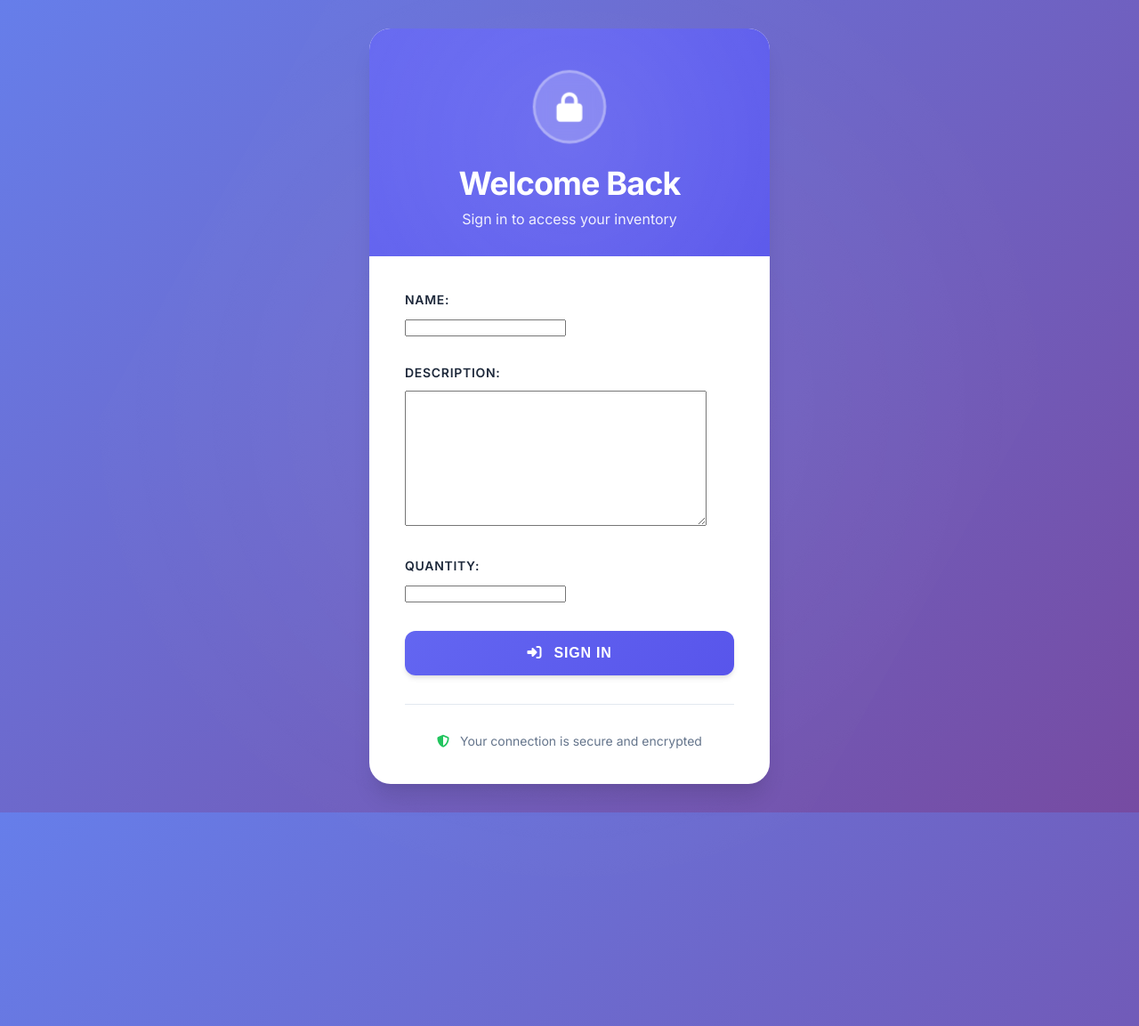
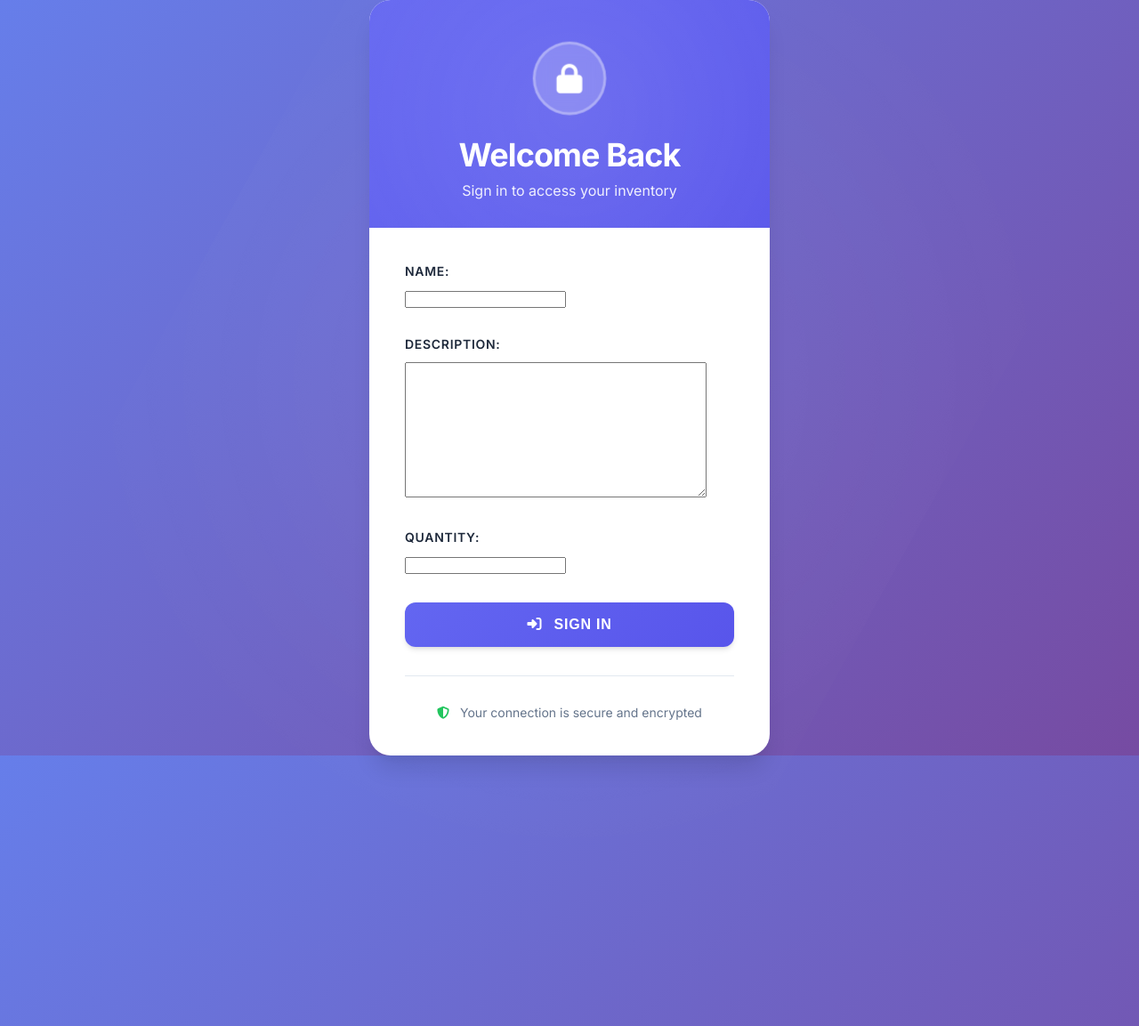
Before and after one commit to farazch1/django-inventory-app, a Django app: template example/templates/inventory/login.html in a window 1280 px wide; the page is wider, and only the part inside the window is pictured. Shown: the top 1153 px of that part at 89% size. Run offline with Django 4.2, Linux system fonts and the light colour scheme; the template is opened without the code that fills it: values that come from a table or form of the project are taken from there, others are empty.

Commit message:
Update login.html

```diff
--- a/example/templates/inventory/login.html
+++ b/example/templates/inventory/login.html
@@ -36,7 +36,6 @@
     display: flex;
     align-items: center;
     justify-content: center;
-    padding: 2rem;
     color: var(--text-primary);
     position: relative;
     overflow: hidden; /* Changed from overflow-x: hidden to prevent y-axis overflow */
```
